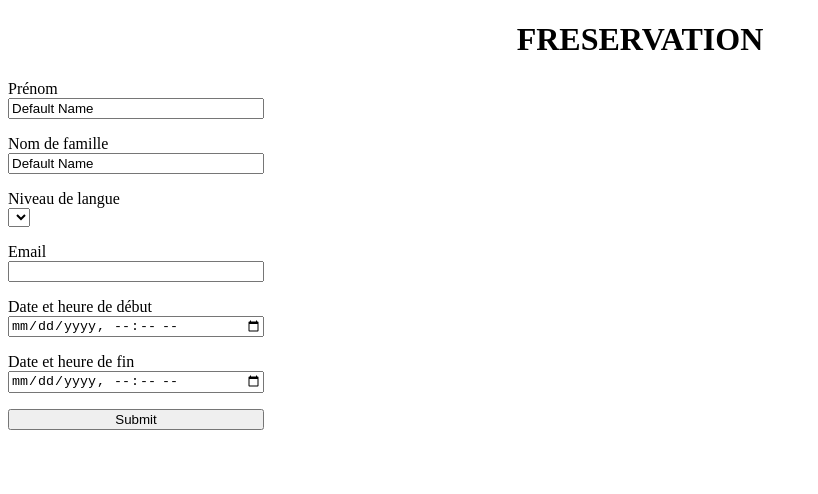
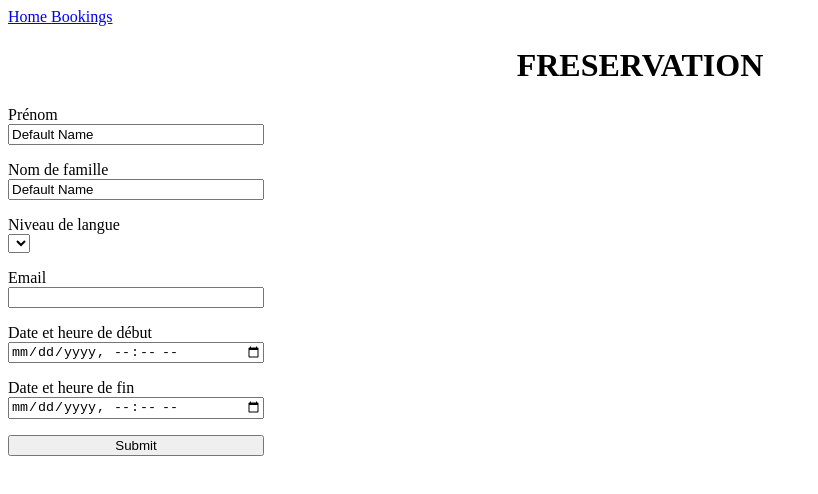
Before and after one commit to lefrancorentin/freservation, an Angular app in the folder freservation-front/: page / in a window 1280 px wide. Shown: the top 494 px of the page, without its empty margins (0-818 px from the left). Built offline with nearby package versions, Linux system fonts and the light colour scheme.

Commit message:
Mise en place du routing

```diff
--- a/freservation-front/src/app/app.component.html
+++ b/freservation-front/src/app/app.component.html
@@ -1,2 +1,7 @@
+<nav>
+  <a routerLink="/">Home </a>
+  <a routerLink="/bookings">Bookings</a>
+</nav>
 <h1 class="title">FRESERVATION</h1>
-<app-registration-form></app-registration-form>
+<!--<app-registration-form></app-registration-form>-->
+<router-outlet></router-outlet>
--- /dev/null
+++ b/freservation-front/src/app/routes.ts
@@ -0,0 +1,18 @@
+import { Routes } from "@angular/router";
+import { RegistrationFormComponent } from "./registration-form/registration-form.component";
+import { BookingsListComponent } from "./bookings-list/bookings-list.component";
+
+const routeConfig: Routes = [
+  {
+    path: '',
+    component: RegistrationFormComponent,
+    title: 'Registration page'
+  },
+  {
+    path: 'bookings',
+    component: BookingsListComponent,
+    title: 'Booking List'
+  }
+]
+
+export default routeConfig;
--- a/freservation-front/src/main.ts
+++ b/freservation-front/src/main.ts
@@ -2,13 +2,21 @@
 
 // import { AppModule } from './app/app.module';
 
-import { bootstrapApplication } from '@angular/platform-browser';
+import { bootstrapApplication, provideProtractorTestingSupport } from '@angular/platform-browser';
 
 import { AppComponent } from './app/app.component';
+import { provideRouter } from "@angular/router";
+import routeConfig from './app/routes';
 
 
 // platformBrowserDynamic().bootstrapModule(AppModule)
 //   .catch(err => console.error(err));
 
-bootstrapApplication(AppComponent)
+bootstrapApplication(AppComponent,
+  {
+    providers: [
+      provideProtractorTestingSupport(),
+      provideRouter(routeConfig)
+    ]
+  })
   .catch(err => console.error(err));
```
Also changed, not shown: freservation-front/src/app/app.component.ts (+6 -1 lines).
